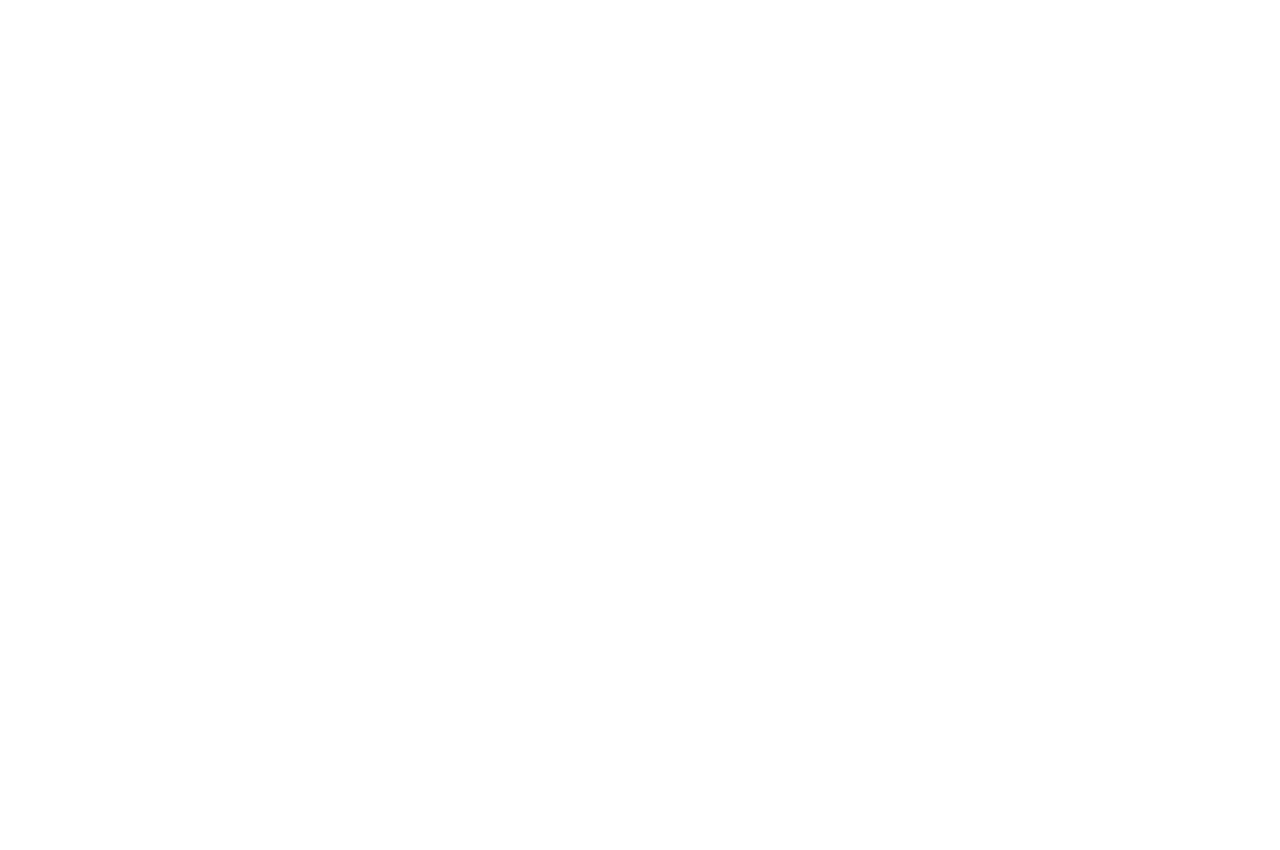
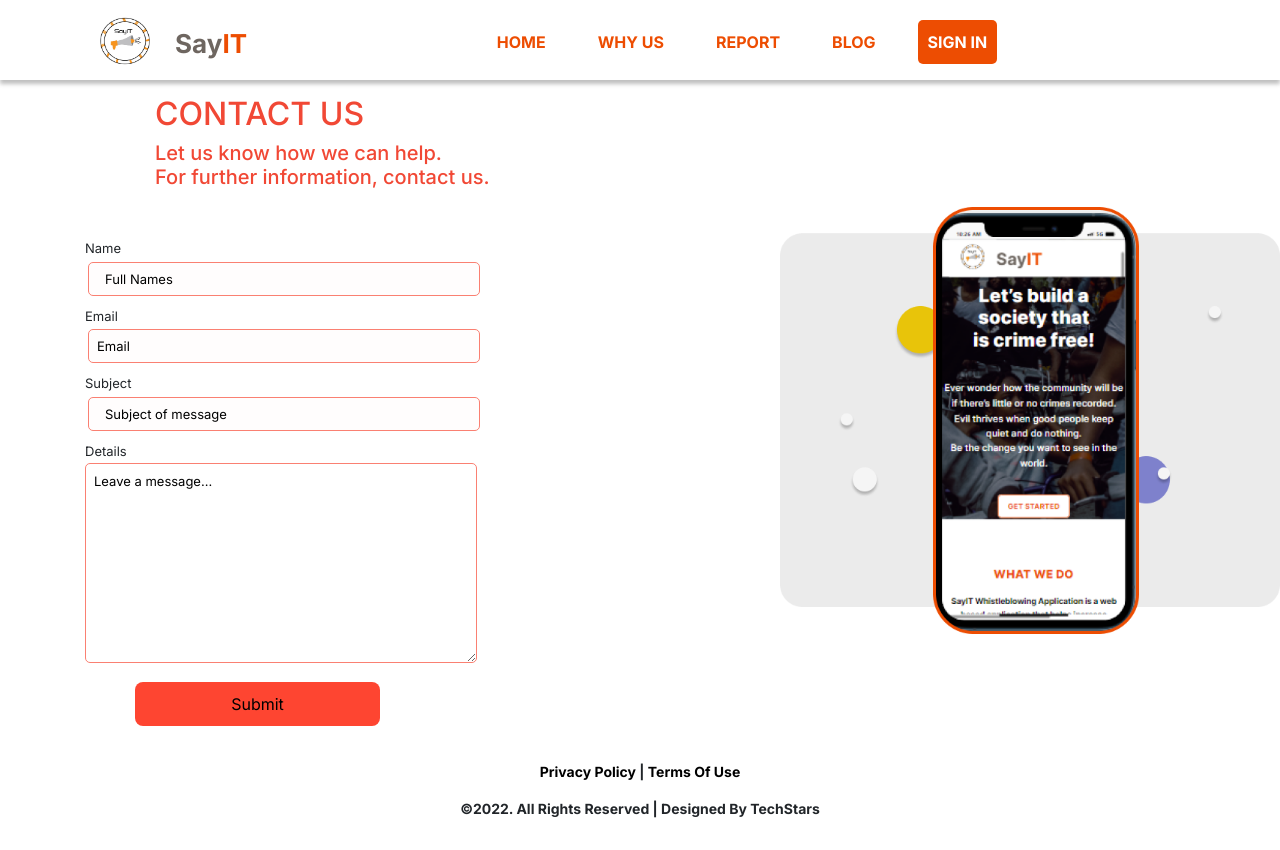
Before and after one commit to godswilludoh/SayIT-React, a React (Create React App) app: page /contact in a window 1280 px wide. Before the commit this address had no page. Before the commit the page ends 800 px from the top, so only its background shows below. Built offline with nearby package versions, Linux system fonts and the light colour scheme.

Commit message:
Contact page added and admin login functional

```diff
--- a/src/App.js
+++ b/src/App.js
@@ -2,7 +2,8 @@
 import { Routes, Route } from 'react-router-dom';
 import { Toast, ToastContainer } from 'react-toastify';
 import 'react-toastify/dist/ReactToastify.css';
-import LandingPage from './pages/landingPage/LandingPage';
+import LandingPage from './pages/LandingPage/landingPage';
+import { ContantUs } from './pages/LandingPage/ContantUs';
 import Blog from './pages/blog/Blog';
 import UsersLogin from './pages/login/users/UsersLogin';
 import AdminLogin from './pages/login/admin/AdminLogin';
@@ -34,6 +35,7 @@
 				<Route path='signup' element={<SignupAcc />} />
 				{/* <Route path='/report' element={<Report />} /> */}
 				<Route path='blog' element={<Blog />} />
+				<Route path='contact' element={<ContantUs />} />
 				<Route path='/login' element={<UsersLogin />} />
 				<Route path='admin' element={<AdminLogin />} />
 				<Route path='agents' element={<AgentsLogin />} />
--- a/src/pages/AdminDashboard/AdminprofileForm.js
+++ b/src/pages/AdminDashboard/AdminprofileForm.js
@@ -15,24 +15,24 @@
             FullName: "",
             Title : "",
         },
-        validationSchema: Yup.object({
-            Username: Yup.string().max(15, "*should be 15 characters or less").required("*Required"),
-            Email: Yup.string().email( "*Invalid email").required("*Required"),
-            Password: Yup.string()
-                 .required('*Please Enter your password')
-                 .matches(
-                    /^(?=.*[a-z])(?=.*[A-Z])(?=.*[0-9])(?=.*[!@#\$%\^&\*])(?=.{8,})/,
-                    "*Must Contain 8 Characters, One Uppercase, One Lowercase, One Number and One Special Case Character"),
-            ConfirmPass: Yup.string()
-                .oneOf([Yup.ref('Password'), null], '*Passwords must match'),
-            FullName: Yup.string().required("*Required"),
-            Title: Yup.string().required("*Required"),
+        // validationSchema: Yup.object({
+        //     Username: Yup.string().max(15, "*should be 15 characters or less").required("*Required"),
+        //     Email: Yup.string().email( "*Invalid email").required("*Required"),
+        //     Password: Yup.string()
+        //          .required('*Please Enter your password')
+        //          .matches(
+        //             /^(?=.*[a-z])(?=.*[A-Z])(?=.*[0-9])(?=.*[!@#\$%\^&\*])(?=.{8,})/,
+        //             "*Must Contain 8 Characters, One Uppercase, One Lowercase, One Number and One Special Case Character"),
+        //     ConfirmPass: Yup.string()
+        //         .oneOf([Yup.ref('Password'), null], '*Passwords must match'),
+        //     FullName: Yup.string().required("*Required"),
+        //     Title: Yup.string().required("*Required"),
 
-        }),
+        // }),
 
         // @THEO LINK THE SUBMITTED INFO TO BACKEND
         onSubmit: (values) =>{
-            console.log(values);
+            // console.log(values);
             toast.success('Profile updated successfully!')
             // position: toast.POSITION.TOP_CENTER,
         },
@@ -57,41 +57,45 @@
                 onChange={formik.handleChange}
                 onBlur={formik.handleBlur}
                 value = {formik.values.Username}
+                readOnly
                 />
-                {formik.touched.Username && formik.errors.Username ? <p className= "errors">{formik.errors.Username }</p> : null }
+                {/* {formik.touched.Username && formik.errors.Username ? <p className= "errors">{formik.errors.Username }</p> : null } */}
             </div>
             <div className="details_Info">
                 <label htmlFor="email"> Email </label>
-                <input type="text" placeholder="example@email.com"
+                <input type="text" placeholder="example@sayit.com"
                  name ="Email"
                  className="info-placehold"
                 onChange={formik.handleChange}
                 onBlur={formik.handleBlur}
                 value = {formik.values.Email}
+                readOnly
                 />
-                {formik.touched.Email && formik.errors.Email ? <p className= "errors">{formik.errors.Email }</p> : null }
+                {/* {formik.touched.Email && formik.errors.Email ? <p className= "errors">{formik.errors.Email }</p> : null } */}
             </div>
             <div className="details_Info">
                 <label htmlFor="Password"> Password </label>
-                <input type="password" placeholder="****"
+                <input type="password" placeholder="******"
                  name ="Password"
                  className="info-placehold"
                 onChange={formik.handleChange}
                 onBlur={formik.handleBlur}
                 value = {formik.values.Password}
+                readOnly
                 />
-                {formik.touched.Password && formik.errors.Password ? <p className= "errors">{formik.errors.Password }</p> : null }
+                {/* {formik.touched.Password && formik.errors.Password ? <p className= "errors">{formik.errors.Password }</p> : null } */}
             </div>
             <div className="details_Info">
                 <label htmlFor="password"> Confirm Password</label>
-                <input type="password" placeholder="****"
+                <input type="password" placeholder="******"
                  name ="ConfirmPass"
                  className="info-placehold"
                 onChange={formik.handleChange}
                 onBlur={formik.handleBlur}
                 value = {formik.values.ConfirmPass}
+                readOnly
                 />
-                 {formik.touched.ConfirmPass && formik.errors.ConfirmPass? <p className= "errors">{formik.errors.ConfirmPass }</p> : null }
+                 {/* {formik.touched.ConfirmPass && formik.errors.ConfirmPass? <p className= "errors">{formik.errors.ConfirmPass }</p> : null } */}
             </div>
             <div className="details_Info">
                 <label htmlFor="names"> Full Name </label>
@@ -101,22 +105,24 @@
                 onChange={formik.handleChange}
                 onBlur={formik.handleBlur}
                 value = {formik.values.FullName}
+                readOnly
                 />
-                {formik.touched.Names && formik.errors.Username ? <p className = "errors">{formik.errors.Nneome }</p> : null }
+                {/* {formik.touched.Names && formik.errors.Username ? <p className = "errors">{formik.errors.Nneome }</p> : null } */}
             </div>
             <div className="details_Info">
                 <label htmlFor="Title"> Title </label>
-                <input type="text" placeholder="Title"
+                <input type="text" placeholder="Admin"
                  name ="Title"
                 className="info-placehold"
                 onChange={formik.handleChange}
                 onBlur={formik.handleBlur}
                 value = {formik.values.Title}
+                readOnly
                 />
-                {formik.touched.Title && formik.errors.Title ? <p className= "errors">{formik.errors.Title }</p> : null }
+                {/* {formik.touched.Title && formik.errors.Title ? <p className= "errors">{formik.errors.Title }</p> : null } */}
             </div>
 
-            <button type='submit' id='prof-btn'> Save </button>
+            <button type='submit' id='prof-btn' disabled> Save </button>
 
         </form>
 
--- a/src/pages/AdminDashboard/adminUsers.module.css
+++ b/src/pages/AdminDashboard/adminUsers.module.css
@@ -103,6 +103,9 @@
   padding: 8px 20px;
   bottom: 0;
 }
+/* button:disabled{
+  color: opacity 35;
+} */
 
 .btn {
   border: 1px solid #B4B1AF;
--- /dev/null
+++ b/src/pages/LandingPage/Contact.css
@@ -0,0 +1,88 @@
+/* *{
+    overflow: none;
+} */
+
+#contant-head{
+    margin: 15px 50px 5px 150px;
+    padding: 0px 5px 5px 5px ;
+    display: block;
+    color: rgb(241, 72, 53);
+}
+
+.Form-contain{
+    margin: 0px 0px 0px 80px;
+    padding:  0px 5px 0px 5px;
+    /* background-color: #c4c4c4; */
+    width: 500px;
+
+}
+.cont-forms{
+    padding: 8px;
+    margin: 3px;
+    border: 1px solid salmon;
+    border-radius: 5px;
+    width: 80%;
+    height: 30%;
+    background-color: #fffdfd;;
+
+}
+#details-input{
+    padding: 8px;
+    margin: 2px 2px 5px 0px;
+    border: 1px solid salmon;
+    border-radius: 5px;
+    width: 80%;
+    height: 200px;
+}
+
+.details_Info{
+    padding: 0px 0px 3px 0px;
+
+}
+
+.details_Info label{
+    /* padding-right: 70px; */
+    display: block;
+    width: 80%;
+    margin-left: 0px;
+    padding-left: 0px;
+
+}
+
+#cont-btn{
+background-color: rgb(254, 69, 49);
+padding: 10px 18px;
+width: 50%;
+margin: 5px 0px 2px 50px;
+border-radius: 8px;
+border: none;
+}
+.errors {
+    color: rgb(120, 18, 39);
+    font-size: smaller;
+}
+
+.Contact-display{
+    display: flex;
+}
+.img-siide{
+    width: 500px;
+    margin-left: 200px;
+}
+@media (min-width: 300px) and (max-width: 900px) {
+	.Form-contain{
+    width: 300px;
+    margin-left: 30px;
+    }
+
+    #contant-head{
+        margin: 25px 10px 10px 10px;
+    }
+
+    #cont-btn{
+        width: 60%;
+    }
+    .img-siide{
+        display: none;
+    }
+  }
--- /dev/null
+++ b/src/pages/LandingPage/ContantUs.js
@@ -0,0 +1,138 @@
+import React from 'react'
+import Navbar from '../../components/nav/Navbar';
+import Footer from '../../components/footer/Footer';
+import { Form } from 'react-router-dom';
+import './Contact.css'
+import SignupImg from '../../assets/createAccount.png';
+import { useFormik } from 'formik';
+import * as Yup from "yup";
+import swal from 'sweetalert';
+
+export const ContantUs = () => {
+const formik = useFormik({
+    initialValues: {
+        Name: "",
+        Email: "",
+        Subject: "",
+        Details: "",
+    },
+    validationSchema: Yup.object({
+        Name: Yup.string().required("*Required"),
+        Email: Yup.string().email( "*Invalid email").required("*Required"),
+        Subject: Yup.string().max(20, "*20 characters max!").required("*Required"),
+        Details: Yup.string().max(200, "*200 characters max!").required("*Required"),
+    }),
+
+    // LINK BACKEND END POINT FOR CORRECT SWEET ALERT
+    onSubmit: async(values, Action)=>{
+        // console.log(values)
+
+
+        swal({
+            title: "Thank you for your feedBack!",
+            text: "Recorded",
+            icon: "success",
+            button: "close"
+        })
+
+        await new Promise((resolve) => setTimeout(resolve, 2000));
+        Action.resetForm()
+    }
+})
+
+  return (
+    <>
+        <div>
+			<Navbar />
+        </div>
+        <div>
+            <div id='contant-head'>
+                <h2 >
+                    CONTACT US
+                </h2>
+                <h5>
+                    Let us know how we can help. <br/>
+                    For further information, contact us.
+                </h5>
+            </div>
+           <div className='Contact-display'>
+            <section>
+                <form onSubmit={formik.handleSubmit}>
+                    <div className='Form-contain'>
+                        <div className="details_Info">
+                            <label htmlFor='Name'> Name </label>
+                            <input type="text"
+                            placeholder = "Full Names"
+                            className='cont-forms'
+                            name = "Name"
+                            onChange={formik.handleChange}
+                            onBlur={formik.handleBlur}
+                            value = {formik.values.Name}
+                            />
+                         {formik.touched.Name && formik.errors.Name ?
+                         <p className= "errors">{formik.errors.Name }</p> : null }
+
+                        </div>
+                        <div className="details_Info">
+                            <label  htmlFor='Email'>Email</label>
+                            <input type="email"
+                            placeholder = "Email"
+                            className='cont-forms'
+                            name = "Email"
+                            onChange={formik.handleChange}
+                            onBlur={formik.handleBlur}
+                            value = {formik.values.Email}
+                            />
+                         {formik.touched.Email && formik.errors.Email ?
+                         <p className= "errors">{formik.errors.Email }</p> : null }
+
+
+                        </div>
+                        <div className="details_Info">
+                            <label  htmlFor='Subject'>Subject</label>
+                            <input type="text"
+                            placeholder = "Subject of message"
+                            className='cont-forms'
+                            name = "Subject"
+                            onChange={formik.handleChange}
+                            onBlur={formik.handleBlur}
+                            value = {formik.values.Subject}
+                            />
+                         {formik.touched.Subject && formik.errors.Subject?
+                         <p className= "errors">{formik.errors.Subject }</p> : null }
+
+
+                        </div>
+                        <div className="details_Info">
+                            <label  htmlFor='Details'>Details</label>
+                            <textarea type= "text"
+                            placeholder = "Leave a message..."
+                            id='details-input'
+                            name = "Details"
+                            onChange={formik.handleChange}
+                            onBlur={formik.handleBlur}
+                            value = {formik.values.Details}
+                            />
+                         {formik.touched.Details && formik.errors.Details ?
+                         <p className= "errors">{formik.errors.Details }</p> : null }
+
+                        </div>
+                        <button type='Submit' id='cont-btn'> Submit </button>
+                     </div>
+                 </form>
+              </section>
+            <section>
+                <div className='signup-img-side'>
+                <img
+					className='img-siide'
+					src={SignupImg}
+					alt='signup img'
+						/>
+                </div>
+            </section>
+			</div>
+        </div>
+      <Footer />
+    </>
+  );
+}
--- a/src/pages/login/admin/AdminLogin.module.css
+++ b/src/pages/login/admin/AdminLogin.module.css
@@ -91,6 +91,10 @@
 	margin-top: 15px;
 }
 
+.logInButton:disabled{
+	color: #f3a47fa9;
+}
+
 @media (min-width: 300px) and (max-width: 900px) {
 	.theImageSide {
 		display: none;
```
Also changed, not shown: src/pages/login/admin/AdminLogin.js (+37 -19 lines).
